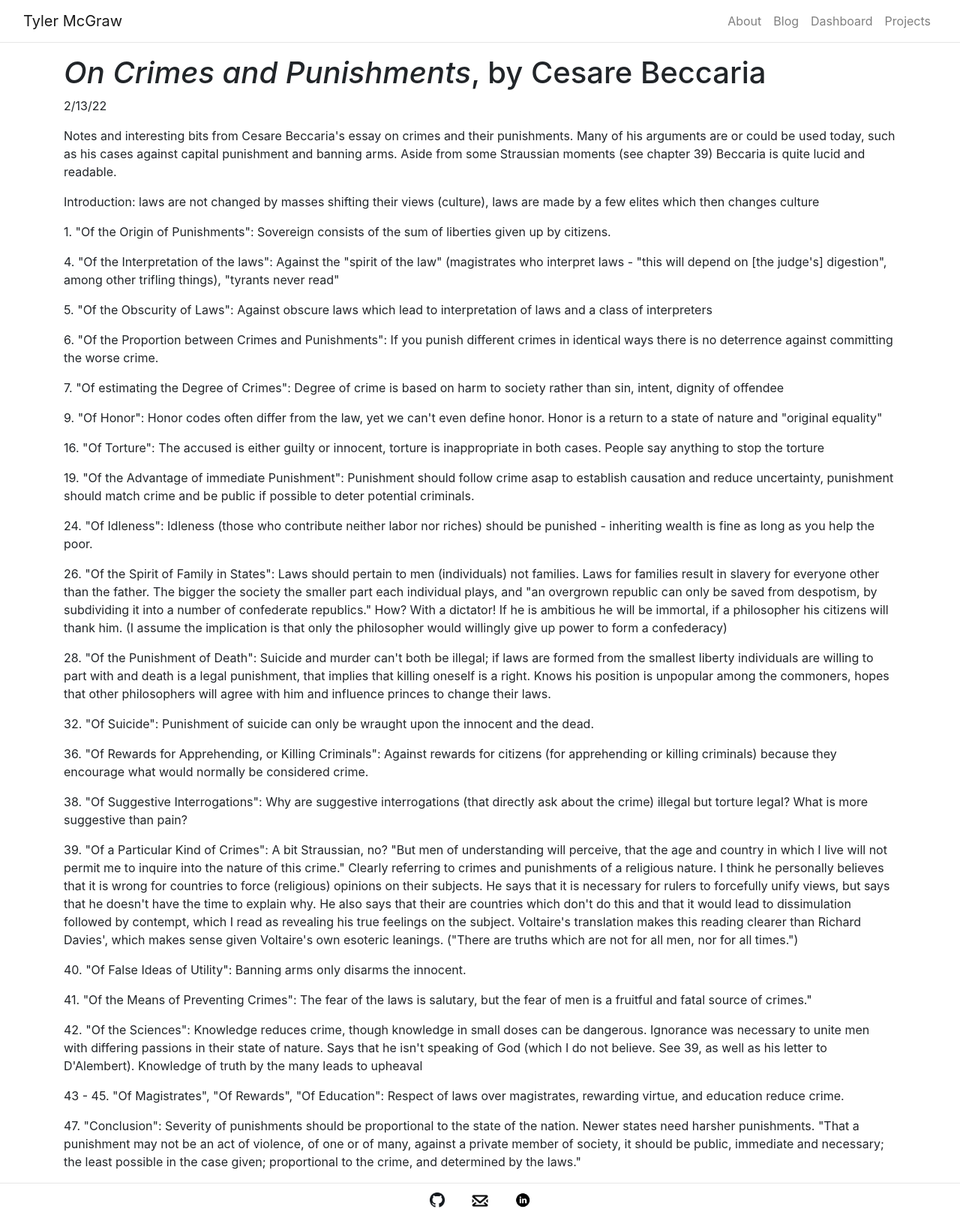
After one commit to tylermcgraw/personal_website, a Flask app: page /blog/post/crimes_punishments in a window 1280 px wide. The commit adds this page. Shown: the whole page at 75% size. Run offline with Flask 2, Linux system fonts and the light colour scheme.

Commit message:
New post

```diff
--- a/flaskr/templates/blog/home.html
+++ b/flaskr/templates/blog/home.html
@@ -5,6 +5,7 @@
 {% endblock %}
 
 {% block main %}
+  <a class="nav-link" href="{{ url_for('blog.post', post='crimes_punishments') }}"><em>On Crimes and Punishments</em>, by Cesare Beccaria</a>
   <a class="nav-link" href="{{ url_for('blog.post', post='top_albums') }}">Top 10 Albums of All Time</a>
   <a class="nav-link" href="{{ url_for('blog.post', post='machine_stops') }}"><em>The Machine Stops</em>, by E.M. Forster</a>
   <a class="nav-link" href="{{ url_for('blog.post', post='stubborn_attachments') }}"><em>Stubborn Attachments</em>, by Tyler Cowen</a>
--- /dev/null
+++ b/flaskr/templates/blog/posts/crimes_punishments.html
@@ -0,0 +1,72 @@
+{% extends "post.html" %}
+{% block post %}
+<h1><em>On Crimes and Punishments</em>, by Cesare Beccaria</h1>
+<p>2/13/22</p>
+<p>
+    Notes and interesting bits from Cesare Beccaria's essay on crimes and their punishments. Many of his arguments are or could be used today, such as his cases against capital punishment and banning arms. Aside from some Straussian moments (see chapter 39) Beccaria is quite lucid and readable.
+</p>
+<p>
+    Introduction: laws are not changed by masses shifting their views (culture), laws are made by a few elites which then changes culture
+</p>
+<p>
+    1. "Of the Origin of Punishments": Sovereign consists of the sum of liberties given up by citizens.
+</p>
+<p>
+    4. "Of the Interpretation of the laws": Against the "spirit of the law" (magistrates who interpret laws - "this will depend on [the judge's] digestion", among other trifling things), "tyrants never read"
+</p>
+<p>
+    5. "Of the Obscurity of Laws": Against obscure laws which lead to interpretation of laws and a class of interpreters
+</p>
+<p>
+    6. "Of the Proportion between Crimes and Punishments": If you punish different crimes in identical ways there is no deterrence against committing the worse crime.
+</p>
+<p>
+    7. "Of estimating the Degree of Crimes": Degree of crime is based on harm to society rather than sin, intent, dignity of offendee
+</p>
+<p>
+    9. "Of Honor": Honor codes often differ from the law, yet we can't even define honor. Honor is a return to a state of nature and "original equality"
+</p>
+<p>
+    16. "Of Torture": The accused is either guilty or innocent, torture is inappropriate in both cases. People say anything to stop the torture
+</p>
+<p>
+    19. "Of the Advantage of immediate Punishment": Punishment should follow crime asap to establish causation and reduce uncertainty, punishment should match crime and be public if possible to deter potential criminals.
+</p>
+<p>
+    24. "Of Idleness": Idleness (those who contribute neither labor nor riches) should be punished - inheriting wealth is fine as long as you help the poor.
+</p>
+<p>
+    26. "Of the Spirit of Family in States": Laws should pertain to men (individuals) not families. Laws for families result in slavery for everyone other than the father. The bigger the society the smaller part each individual plays, and "an overgrown republic can only be saved from despotism, by subdividing it into a number of confederate republics." How? With a dictator! If he is ambitious he will be immortal, if a philosopher his citizens will thank him. (I assume the implication is that only the philosopher would willingly give up power to form a confederacy)
+</p>
+<p>
+    28. "Of the Punishment of Death": Suicide and murder can't both be illegal; if laws are formed from the smallest liberty individuals are willing to part with and death is a legal punishment, that implies that killing oneself is a right. Knows his position is unpopular among the commoners, hopes that other philosophers will agree with him and influence princes to change their laws.
+</p>
+<p>
+    32. "Of Suicide": Punishment of suicide can only be wraught upon the innocent and the dead.
+</p>
+<p>
+    36. "Of Rewards for Apprehending, or Killing Criminals": Against rewards for citizens (for apprehending or killing criminals) because they encourage what would normally be considered crime.
+</p>
+<p>
+    38. "Of Suggestive Interrogations": Why are suggestive interrogations (that directly ask about the crime) illegal but torture legal? What is more suggestive than pain?
+</p>
+<p>
+    39. "Of a Particular Kind of Crimes": A bit Straussian, no? "But men of understanding will perceive, that the age and country in which I live will not permit me to inquire into the nature of this crime." Clearly referring to crimes and punishments of a religious nature. I think he personally believes that it is wrong for countries to force (religious) opinions on their subjects. He says that it is necessary for rulers to forcefully unify views, but says that he doesn't have the time to explain why. He also says that their are countries which don't do this and that it would lead to dissimulation followed by contempt, which I read as revealing his true feelings on the subject. Voltaire's translation makes this reading clearer than Richard Davies', which makes sense given Voltaire's own esoteric leanings. ("There are truths which are not for all men, nor for all times.")
+</p>
+<p>
+    40. "Of False Ideas of Utility": Banning arms only disarms the innocent.
+</p>
+<p>
+    41. "Of the Means of Preventing Crimes": The fear of the laws is salutary, but the fear of men is a fruitful and fatal source of crimes."
+</p>
+<p>
+    42. "Of the Sciences": Knowledge reduces crime, though knowledge in small doses can be dangerous. Ignorance was necessary to unite men with differing passions in their state of nature. Says that he isn't speaking of God (which I do not believe. See 39, as well as his letter to D'Alembert). Knowledge of truth by the many leads to upheaval
+</p>
+<p>
+    43 - 45. "Of Magistrates", "Of Rewards", "Of Education": Respect of laws over magistrates, rewarding virtue, and education reduce crime.
+</p>
+<p>
+    47. "Conclusion": Severity of punishments should be proportional to the state of the nation. Newer states need harsher punishments.
+    "That a punishment may not be an act of violence, of one or of many, against a private member of society, it should be public, immediate and necessary; the least possible in the case given; proportional to the crime, and determined by the laws."
+</p>
+{% endblock %}
```
